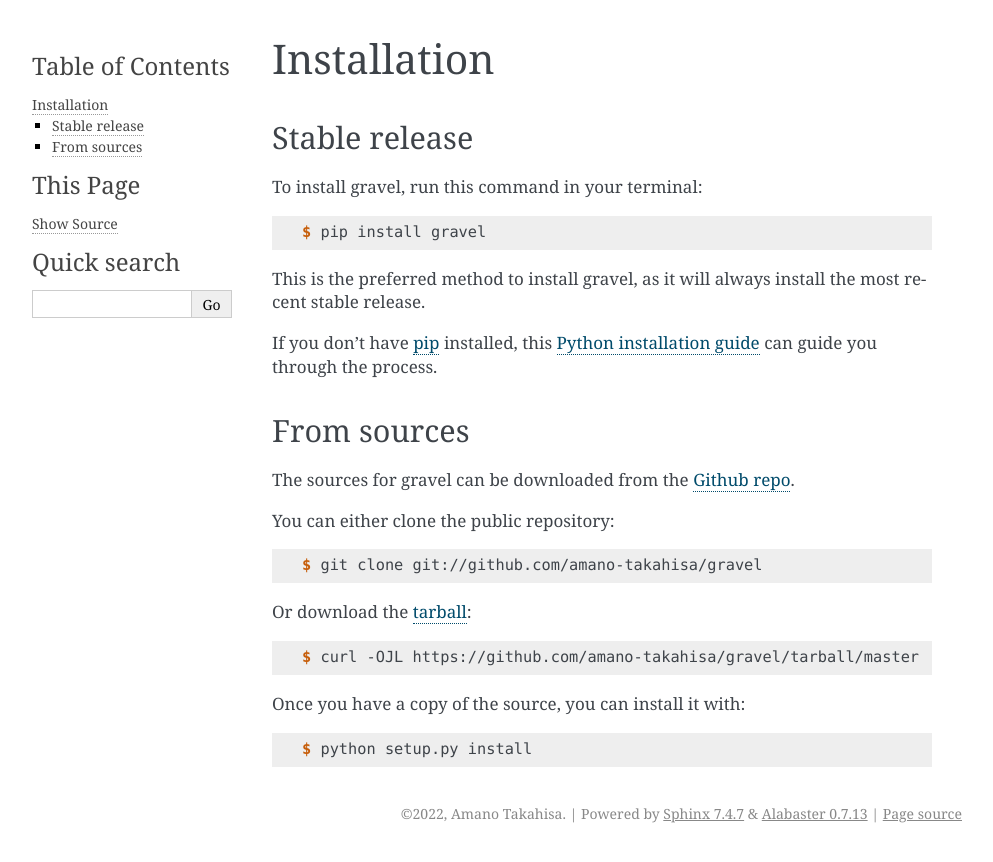
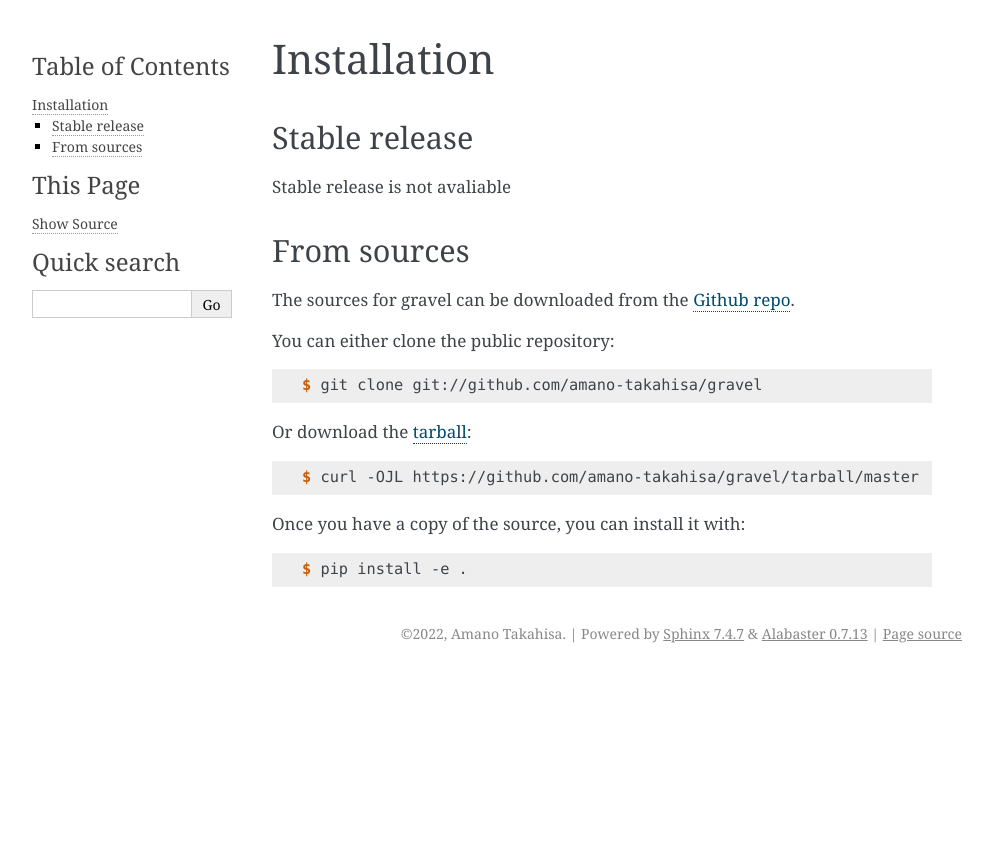
Before and after one commit to amano-takahisa/gravel, a Sphinx documentation site: the page built from docs/installation.rst, in a window 1280 px wide. Shown: the top 862 px of the page, without its empty margins (148-1141 px from the left). Built offline with Sphinx 7.4.7, drawn with Linux system fonts in a browser that asks for light colours.

Commit message:
update installation

```diff
--- a/docs/installation.rst
+++ b/docs/installation.rst
@@ -4,23 +4,26 @@
 Installation
 ============
 
-
 Stable release
 --------------
 
-To install gravel, run this command in your terminal:
+Stable release is not avaliable
 
-.. code-block:: console
+.. Stable release is not avaliable
 
-    $ pip install gravel
+    To install gravel, run this command in your terminal:
 
-This is the preferred method to install gravel, as it will always install the most recent stable release.
+    .. code-block:: console
 
-If you don't have `pip`_ installed, this `Python installation guide`_ can guide
-you through the process.
+        $ pip install gravel
 
-.. _pip: https://pip.pypa.io
-.. _Python installation guide: http://docs.python-guide.org/en/latest/starting/installation/
+    This is the preferred method to install gravel, as it will always install the most recent stable release.
+
+    If you don't have `pip`_ installed, this `Python installation guide`_ can guide
+    you through the process.
+
+    .. _pip: https://pip.pypa.io
+    .. _Python installation guide: http://docs.python-guide.org/en/latest/starting/installation/
 
 
 From sources
@@ -44,7 +47,7 @@ Once you have a copy of the source, you can install it with:
 
 .. code-block:: console
 
-    $ python setup.py install
+    $ pip install -e .
 
 
 .. _Github repo: https://github.com/amano-takahisa/gravel
```
